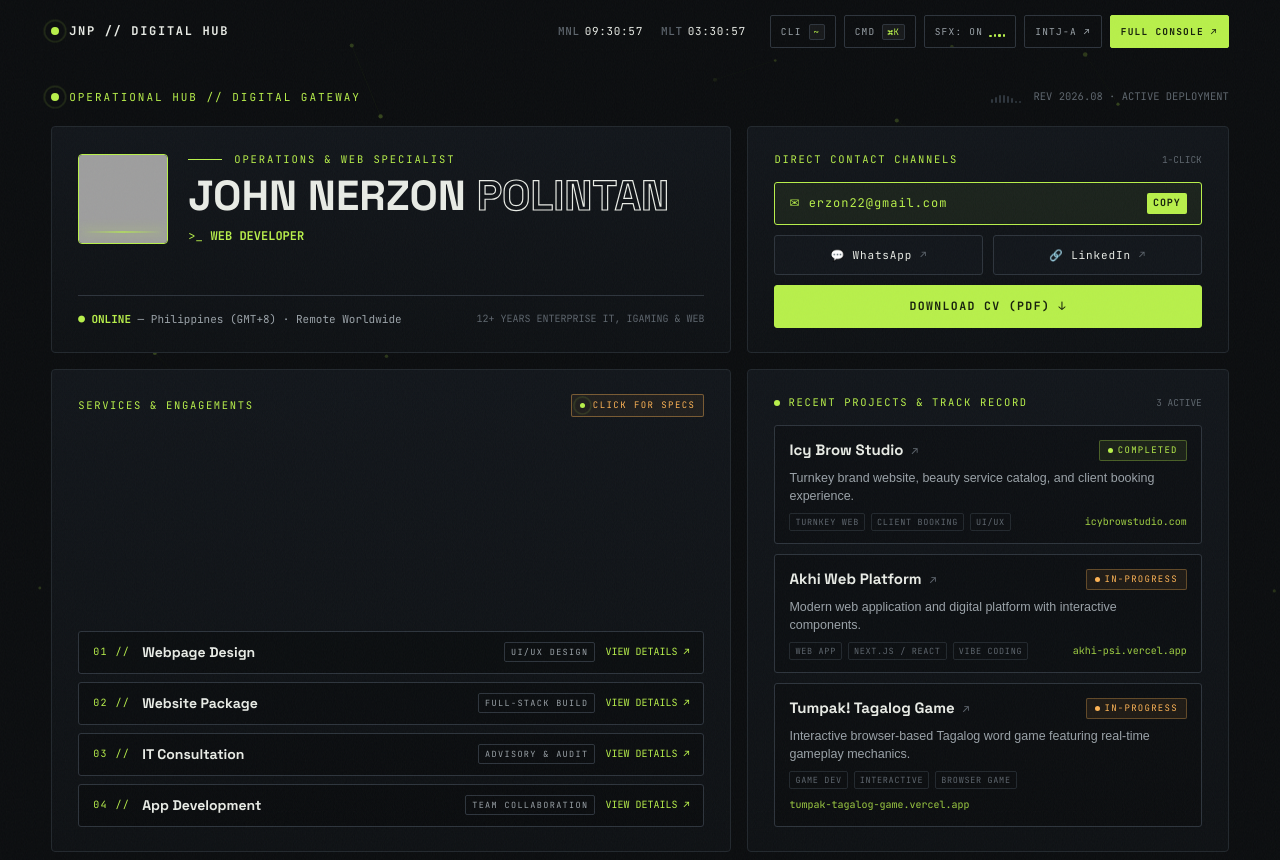
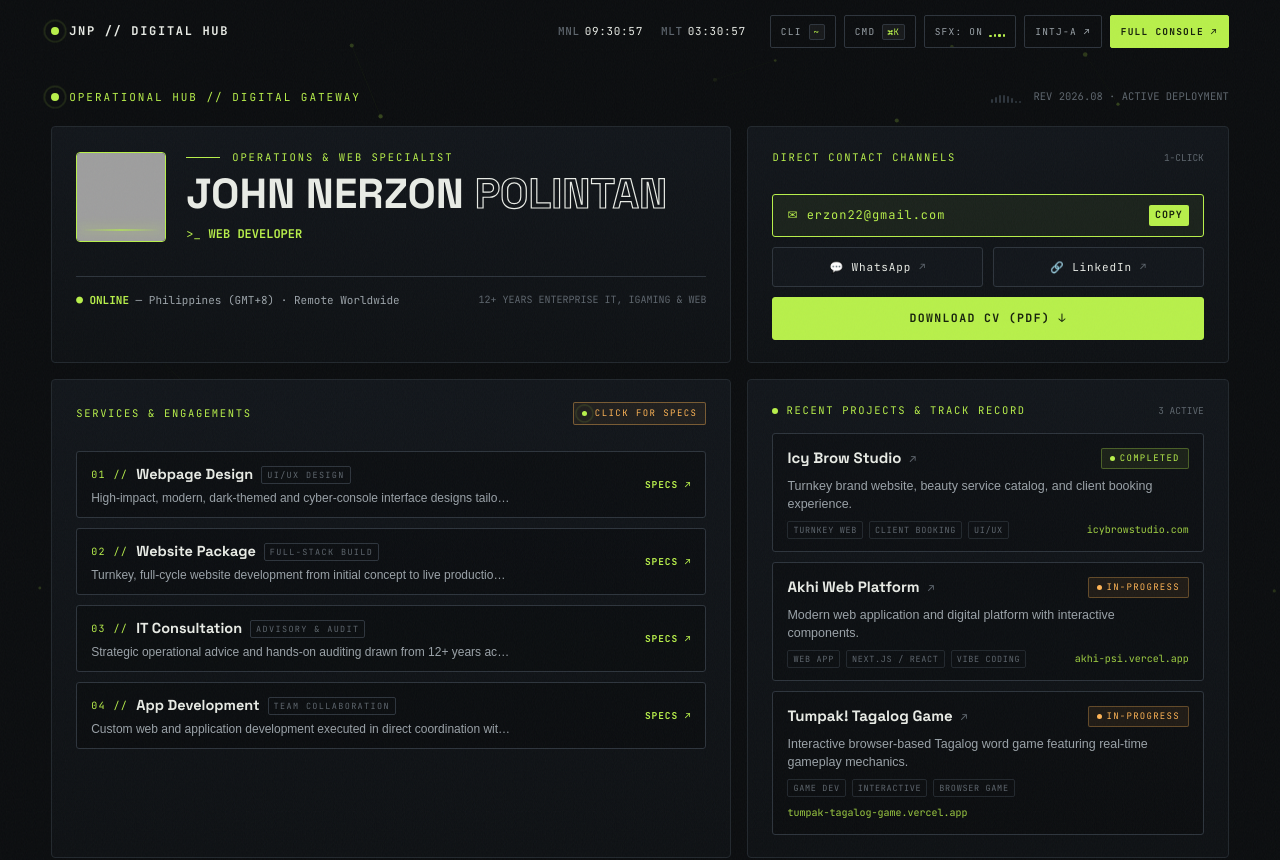
Before and after one commit to loloerzon-sudo/NerzonPolintan, a React (Vite) app in the folder react-app/: page / in a window 1280 px wide. Shown: the top 860 px of the page. Built offline with nearby package versions, Linux system fonts and the light colour scheme; grey boxes are pictures that could not be loaded; a web font is replaced by a local one.

Commit message:
fix: eliminate empty vertical space on Hub Services bento card and balance layout

```diff
--- a/react-app/src/pages/MinimalHubPage.tsx
+++ b/react-app/src/pages/MinimalHubPage.tsx
@@ -260,7 +260,7 @@ export function MinimalHubPage() {
             </div>
 
             {/* Compact 4-Row Clickable Service Cards */}
-            <div style={{ display: 'grid', gridTemplateColumns: '1fr', gap: 8 }}>
+            <div style={{ display: 'flex', flexDirection: 'column', gap: 10, flex: 1 }}>
               {HUB_SERVICES.map((s) => (
                 <motion.div
                   key={s.no}
@@ -271,10 +271,11 @@ export function MinimalHubPage() {
                     display: 'flex',
                     alignItems: 'center',
                     justifyContent: 'space-between',
+                    gap: 12,
                     background: 'rgba(0,0,0,0.3)',
                     border: '1px solid var(--line2)',
                     borderRadius: 3,
-                    padding: '9px 14px',
+                    padding: '11px 14px',
                     cursor: 'pointer',
                     transition: 'border-color 0.2s, background-color 0.2s',
                   }}
@@ -282,23 +283,26 @@ export function MinimalHubPage() {
                   tabIndex={0}
                   aria-label={`View details for ${s.title}`}
                 >
-                  <div style={{ display: 'flex', alignItems: 'center', gap: 12 }}>
-                    <span style={{ fontFamily: 'var(--mono)', fontSize: 10, color: 'var(--acc)', letterSpacing: '.14em' }}>
-                      {s.no} //
-                    </span>
-                    <div>
-                      <h4 style={{ fontFamily: 'var(--disp)', fontSize: 14, fontWeight: 700, color: 'var(--txt)', margin: 0 }}>
+                  <div style={{ flex: 1, minWidth: 180 }}>
+                    <div style={{ display: 'flex', alignItems: 'center', gap: 8 }}>
+                      <span style={{ fontFamily: 'var(--mono)', fontSize: 10, color: 'var(--acc)', letterSpacing: '.14em' }}>
+                        {s.no} //
+                      </span>
+                      <h4 style={{ fontFamily: 'var(--disp)', fontSize: 14.5, fontWeight: 700, color: 'var(--txt)', margin: 0 }}>
                         {s.title}
                       </h4>
+                      <span className="tag" style={{ fontSize: 8.5, padding: '1px 5px', color: 'var(--dim)' }}>
+                        {s.status}
+                      </span>
                     </div>
+                    <p style={{ fontSize: 12, color: 'var(--mut)', margin: '3px 0 0', lineHeight: 1.35, whiteSpace: 'nowrap', overflow: 'hidden', textOverflow: 'ellipsis', maxWidth: '420px' }}>
+                      {s.desc}
+                    </p>
                   </div>
 
-                  <div style={{ display: 'flex', alignItems: 'center', gap: 10 }}>
-                    <span className="tag" style={{ fontSize: 8.5, padding: '2px 6px' }}>
-                      {s.status}
-                    </span>
-                    <span style={{ fontFamily: 'var(--mono)', fontSize: 10, color: 'var(--acc)' }}>
-                      VIEW DETAILS ↗
+                  <div style={{ display: 'flex', alignItems: 'center', gap: 6, flexShrink: 0 }}>
+                    <span style={{ fontFamily: 'var(--mono)', fontSize: 9.5, color: 'var(--acc)', fontWeight: 600, letterSpacing: '.1em' }}>
+                      SPECS ↗
                     </span>
                   </div>
                 </motion.div>
--- a/react-app/src/styles/global.css
+++ b/react-app/src/styles/global.css
@@ -477,12 +477,13 @@ footer { border-top: 1px solid var(--line); padding: 26px 0; position: relative;
   border: 1px solid var(--line);
   background: linear-gradient(180deg, var(--panel), var(--bg2));
   border-radius: 4px;
-  padding: 24px 26px;
+  padding: 22px 24px;
   position: relative;
   overflow: hidden;
   display: flex;
   flex-direction: column;
-  justify-content: space-between;
+  justify-content: flex-start;
+  gap: 14px;
 }
 .hub-bento-card::before {
   content: '';
```
